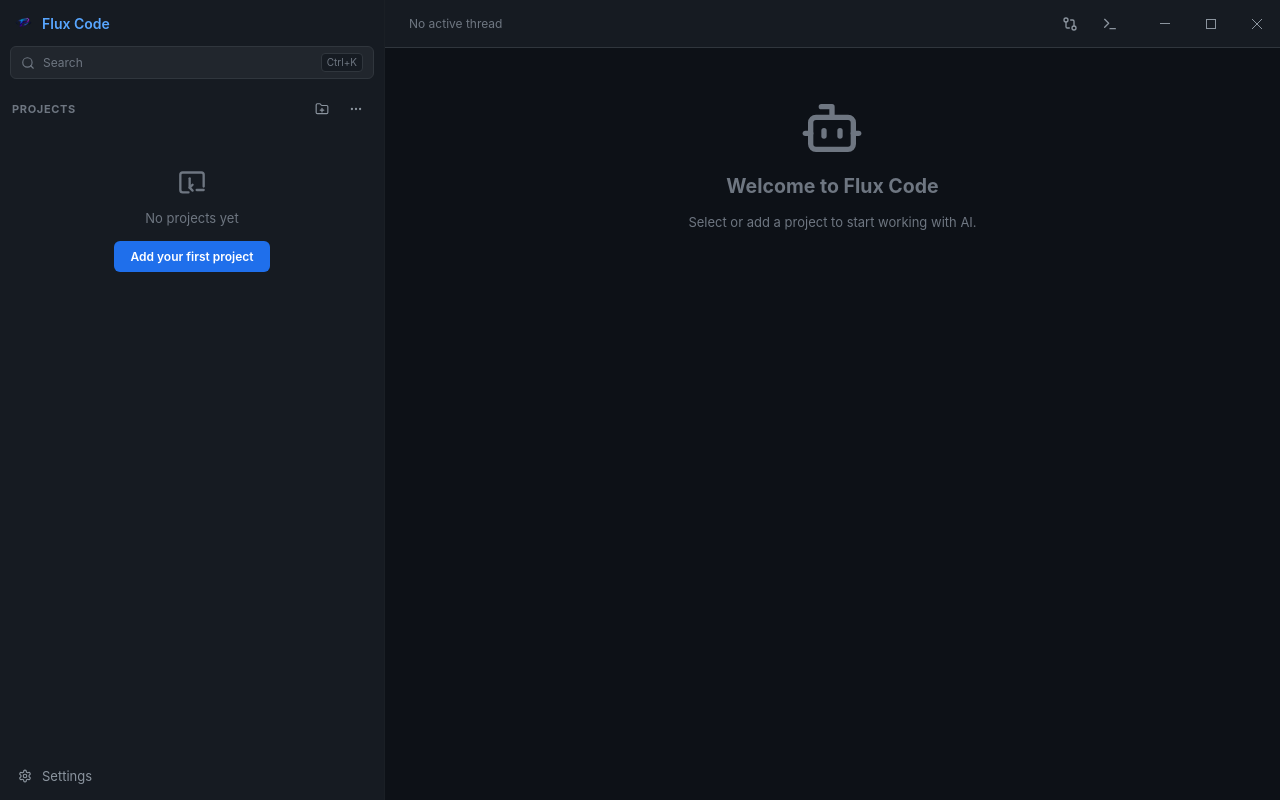
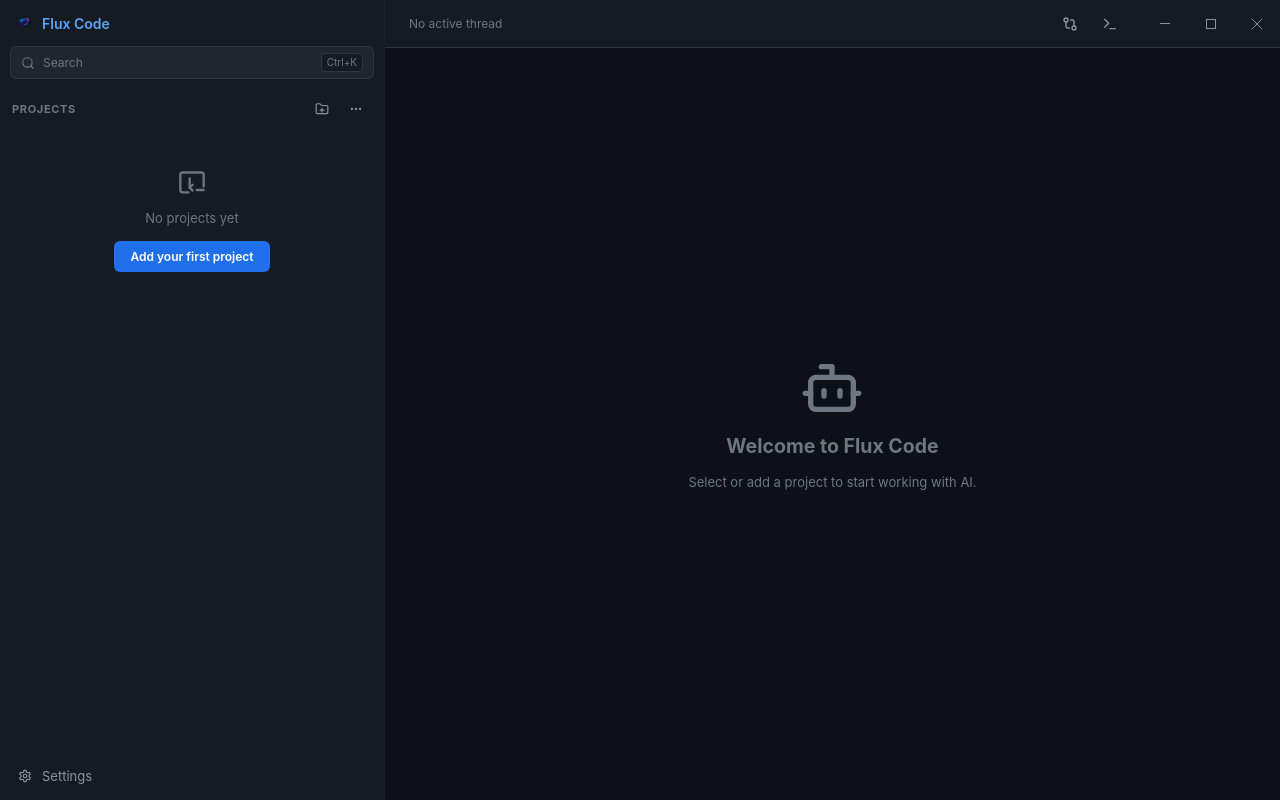
Before and after one commit to Ljimmex/Flux-Code, a React (Vite) app in the folder flux-code/: page / in a window 1280 px wide. Built offline with nearby package versions, Linux system fonts and the light colour scheme.

Commit message:
fix: scroll, archive select layout, group spacing
- Add flex:1 + overflow to motion wrappers so scroll works again

- archive-card-info gets flex:1 so text stays left in select mode

- Add .archive-group margin-top for better spacing from toolbar

```diff
--- a/flux-code/src/styles/global.css
+++ b/flux-code/src/styles/global.css
@@ -2396,11 +2396,28 @@
   margin-bottom: 8px;
 }
 
+.settings-motion-wrapper,
+.chat-motion-wrapper {
+  flex: 1;
+  display: flex;
+  flex-direction: column;
+  overflow: hidden;
+  min-width: 0;
+}
+
 /* Archive section */
 .archive-section {
   display: flex;
   flex-direction: column;
   gap: 24px;
+}
+
+.archive-group {
+  margin-top: 16px;
+}
+
+.archive-group:first-child {
+  margin-top: 0;
 }
 
 .archive-group-title {
@@ -2409,7 +2426,7 @@
   text-transform: uppercase;
   letter-spacing: 0.08em;
   color: var(--text-muted);
-  margin-bottom: 8px;
+  margin-bottom: 10px;
 }
 
 .archive-list {
@@ -2434,6 +2451,7 @@
   flex-direction: column;
   gap: 4px;
   min-width: 0;
+  flex: 1;
 }
 
 .archive-card-title {
```
